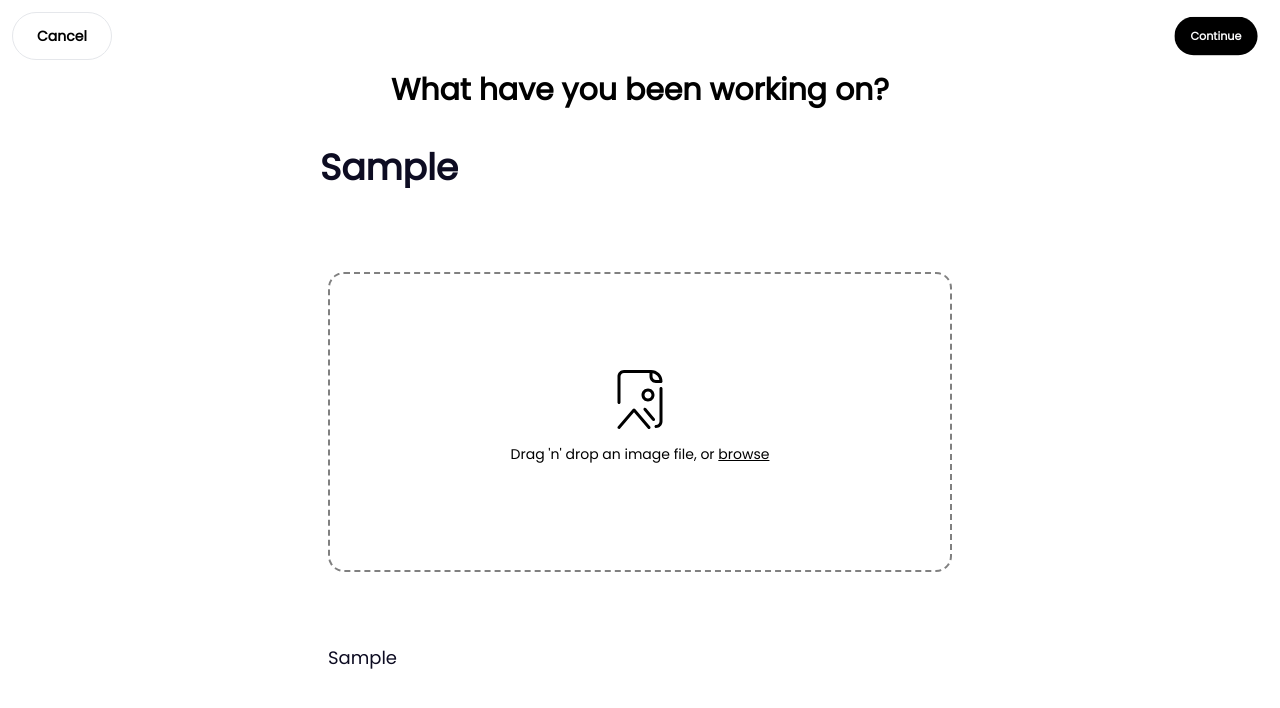
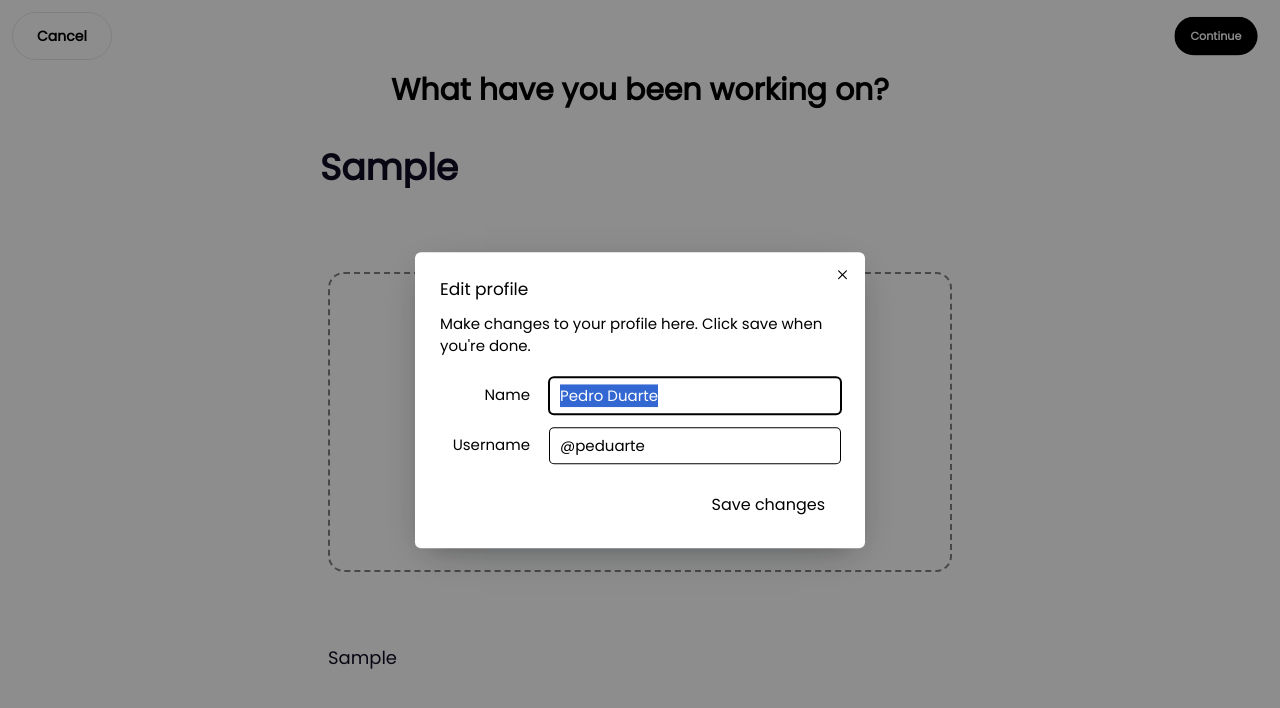
Before and after one commit to evergreenx/wribble, a Next.js app: page /upload in a window 1280 px wide. Both pictures are taken after typing "Sample", "Sample" into the empty fields and a click on the button "Continue". Shown: the top 708 px of the page. Built offline with nearby package versions, Linux system fonts and the light colour scheme.

Commit message:
add shot preview dialog

```diff
--- a/app/upload/page.tsx
+++ b/app/upload/page.tsx
@@ -10,11 +10,18 @@ import { motion } from "framer-motion"; // Import the motion module
 
 import { useDropzone } from "react-dropzone";
 import Upload from "@/components/Upload/Index";
+import DialogDemo from "@/components/Dialog";
+import PreviewDialog from "@/components/Dialog";
 
 export default function page() {
   const [shotsTitle, setShotsTitle] = useState<string>("");
   const [shotsDesc, setShotsDesc] = useState<string>("");
   const [selectedImage, setSelectedImage] = useState<string>("");
+  const [openDialog, setOpenDialog] = useState<boolean>(false);
+
+  const handleOpenPreviewDialog = () => {
+    setOpenDialog(true);
+  };
 
   const postData = async (e: React.FormEvent<HTMLFormElement>) => {
     // "use server";
@@ -67,9 +74,10 @@ export default function page() {
 
           <motion.button
             initial={{ scale: 0.8 }} // Initial animation values
-            whileHover={{ scale: 1 }} // Animation on hover
+            // whileHover={{ scale: 1 }} // Animation on hover
             className="bg-black font-semibold rounded-full px-[20px] text-sm h-[48px] text-ghostWhite  hover:bg-brandblack transition duration-200 ease-in-out"
             type="submit"
+            onClick={handleOpenPreviewDialog}
           >
             Continue
           </motion.button>
@@ -119,6 +127,8 @@ export default function page() {
           </motion.div>
         </div>
       </form>
+
+      <PreviewDialog open={openDialog} setOpen={setOpenDialog} />
     </>
   );
 }
--- /dev/null
+++ b/components/Dialog/index.tsx
@@ -0,0 +1,70 @@
+import React from "react";
+import * as Dialog from "@radix-ui/react-dialog";
+import { Cross2Icon } from "@radix-ui/react-icons";
+
+const PreviewDialog = ({
+  open,
+  setOpen,
+}: {
+  open: boolean;
+  setOpen: React.Dispatch<React.SetStateAction<boolean>>;
+}) => (
+  <Dialog.Root open={open} modal={true}>
+    <Dialog.Trigger asChild></Dialog.Trigger>
+    <Dialog.Portal>
+      <Dialog.Overlay className="bg-[#00000072] data-[state=open]:animate-overlayShow fixed inset-0" />
+      <Dialog.Content className="data-[state=open]:animate-contentShow fixed top-[50%] left-[50%] max-h-[85vh] w-[90vw] max-w-[450px] translate-x-[-50%] translate-y-[-50%] rounded-[6px] bg-white p-[25px] shadow-[hsl(206_22%_7%_/_35%)_0px_10px_38px_-10px,_hsl(206_22%_7%_/_20%)_0px_10px_20px_-15px] focus:outline-none">
+        <Dialog.Title className="text-mauve12 m-0 text-[17px] font-medium">
+          Edit profile
+        </Dialog.Title>
+        <Dialog.Description className="text-mauve11 mt-[10px] mb-5 text-[15px] leading-normal">
+          Make changes to your profile here. Click save when you're done.
+        </Dialog.Description>
+        <fieldset className="mb-[15px] flex items-center gap-5">
+          <label
+            className="text-violet11 w-[90px] text-right text-[15px]"
+            htmlFor="name"
+          >
+            Name
+          </label>
+          <input
+            className="text-violet11 shadow-violet7 focus:shadow-violet8 inline-flex h-[35px] w-full flex-1 items-center justify-center rounded-[4px] px-[10px] text-[15px] leading-none shadow-[0_0_0_1px] outline-none focus:shadow-[0_0_0_2px]"
+            id="name"
+            defaultValue="Pedro Duarte"
+          />
+        </fieldset>
+        <fieldset className="mb-[15px] flex items-center gap-5">
+          <label
+            className="text-violet11 w-[90px] text-right text-[15px]"
+            htmlFor="username"
+          >
+            Username
+          </label>
+          <input
+            className="text-violet11 shadow-violet7 focus:shadow-violet8 inline-flex h-[35px] w-full flex-1 items-center justify-center rounded-[4px] px-[10px] text-[15px] leading-none shadow-[0_0_0_1px] outline-none focus:shadow-[0_0_0_2px]"
+            id="username"
+            defaultValue="@peduarte"
+          />
+        </fieldset>
+        <div className="mt-[25px] flex justify-end">
+          <Dialog.Close asChild>
+            <button className="bg-green4 text-green11 hover:bg-green5 focus:shadow-green7 inline-flex h-[35px] items-center justify-center rounded-[4px] px-[15px] font-medium leading-none focus:shadow-[0_0_0_2px] focus:outline-none">
+              Save changes
+            </button>
+          </Dialog.Close>
+        </div>
+        <Dialog.Close asChild>
+          <button
+            onClick={() => setOpen(false)}
+            className="text-violet11 hover:bg-violet4 focus:shadow-violet7 absolute top-[10px] right-[10px] inline-flex h-[25px] w-[25px] appearance-none items-center justify-center rounded-full focus:shadow-[0_0_0_2px] focus:outline-none"
+            aria-label="Close"
+          >
+            <Cross2Icon />
+          </button>
+        </Dialog.Close>
+      </Dialog.Content>
+    </Dialog.Portal>
+  </Dialog.Root>
+);
+
+export default PreviewDialog;
--- a/package.json
+++ b/package.json
@@ -7,6 +7,7 @@
   },
   "dependencies": {
     "@radix-ui/react-avatar": "^1.0.3",
+    "@radix-ui/react-dialog": "^1.0.4",
     "@radix-ui/react-icons": "^1.3.0",
     "@radix-ui/react-select": "^1.2.2",
     "@radix-ui/react-separator": "^1.0.3",
```
Also changed, not shown: 1 other file (tests, documents, lock files or other folders).
